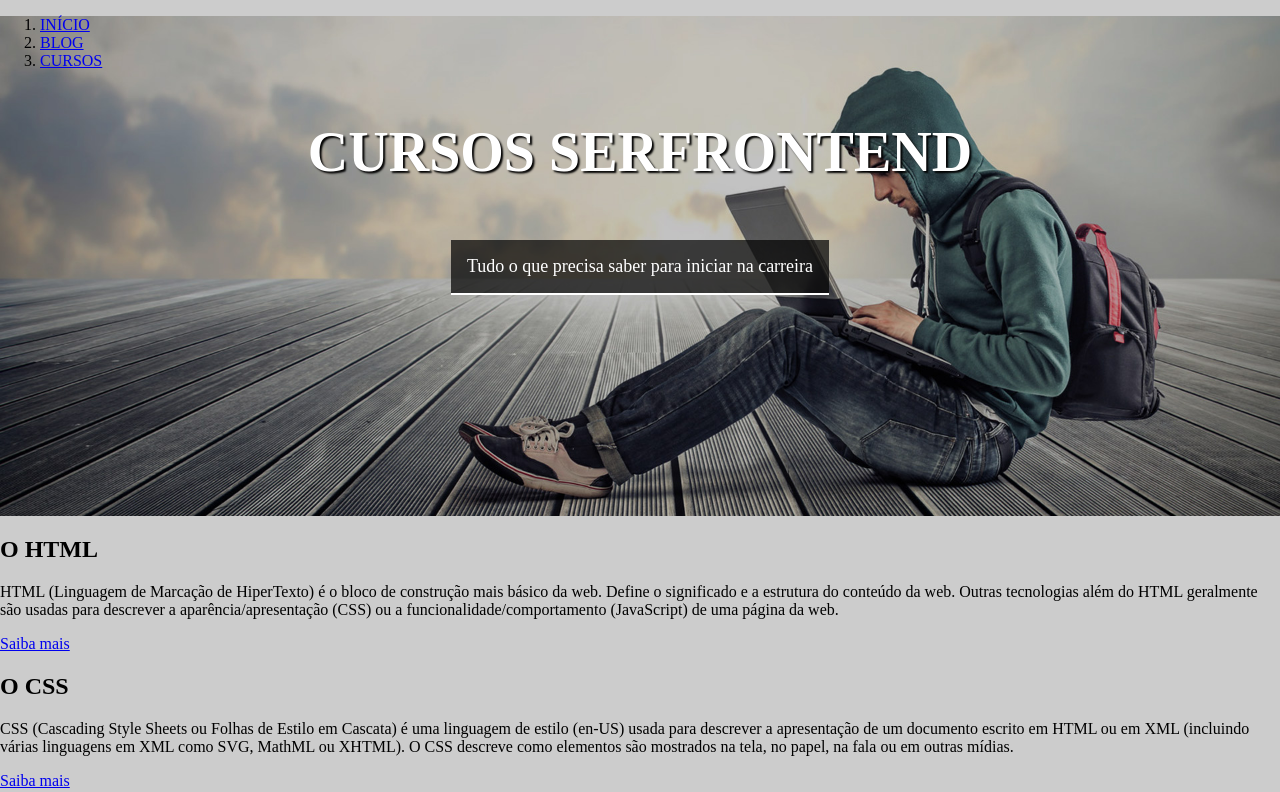
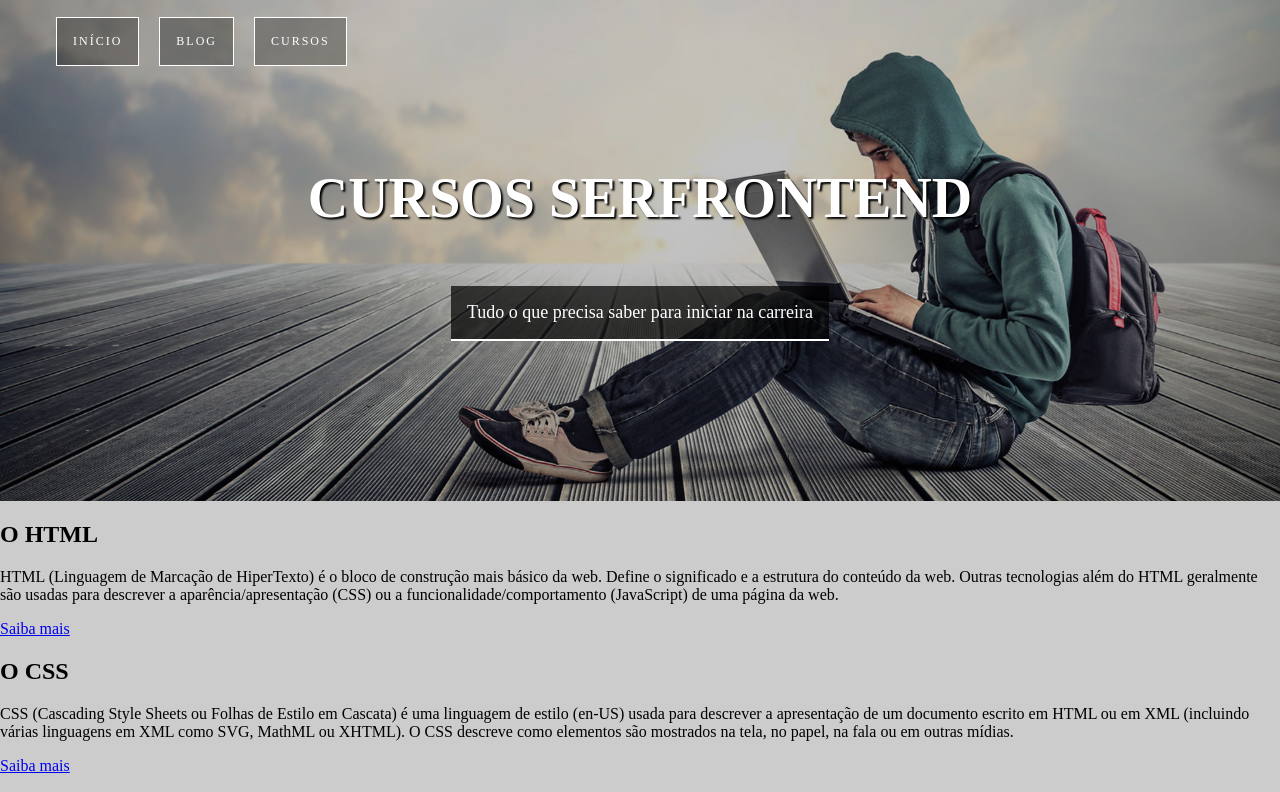
Before and after one commit to MonaStopa/Projetos-Curso, a plain HTML site: page ProjetoCSS-inicio/Index.html in a window 1280 px wide. Shown: the top 792 px of the page. Drawn offline with Linux system fonts and the light colour scheme.

Commit message:
Configuração da class=" .hero nav" no CSS

```diff
--- a/ProjetoCSS-inicio/Styles/Estilo.css
+++ b/ProjetoCSS-inicio/Styles/Estilo.css
@@ -9,10 +9,11 @@ body{
     height: 500px;
     background-size: cover;
     background-position: right center;
+    padding-top: 1px;
 }
 
 .hero-content{
-    margin: 50px auto 0;
+    margin: 100px auto 0;
     width: 80%;
     text-align: center;
     color: white;
@@ -22,6 +23,7 @@ body{
     font-size: 56px;
     text-shadow: 2px 2px 2px black;
     text-transform: uppercase;
+    margin-top: 0;
 }
 
 .hero-content p{
@@ -31,3 +33,30 @@ body{
     padding: 16px;
     border-bottom: 2px solid;
 }
+
+.hero nav ul{
+    margin: 20px 80px 0 0;
+    text-align: right;
+}
+
+.hero nav li{
+    display: inline-block;
+    list-style-type: none;
+    border: 1px solid white;
+    margin-left: 16px;
+}
+
+.hero nav a{
+    background-color: rgba(0,0,0,.3);
+    padding: 16px;
+    display: block;
+    color: white;
+    text-decoration: none;
+    text-transform: uppercase;
+    font-size: 12px;
+    letter-spacing: 2px;
+}
+
+.hero nav a:hover{
+    background-color: rgba(0,0,0,.5) ;
+}
```
